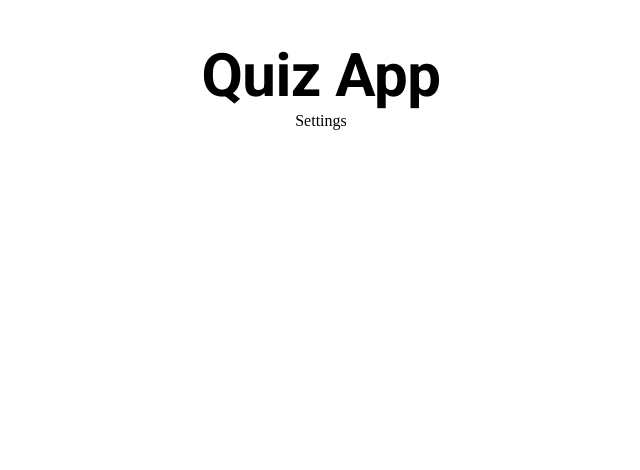
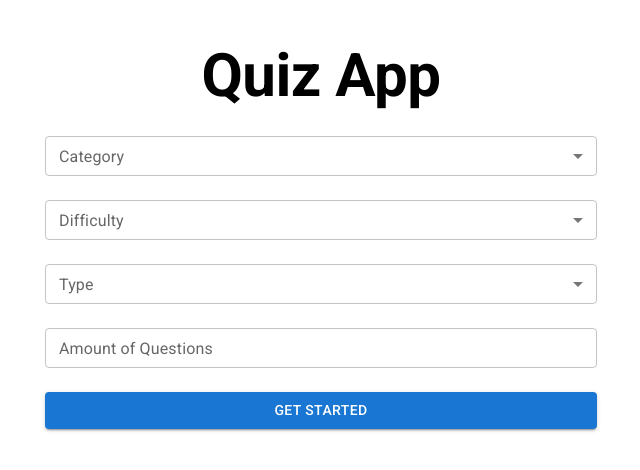
Before and after one commit to usma11dia0/japanese_quiz_app, a React (Create React App) app in the folder frontend/: page / in a window 1280 px wide. Shown: the top 470 px of the page, without its empty margins (319-959 px from the left). Built offline with nearby package versions, Linux system fonts and the light colour scheme.

Commit message:
complete setting view

```diff
--- a/frontend/src/App.tsx
+++ b/frontend/src/App.tsx
@@ -1,6 +1,5 @@
-import React from "react";
-import { BrowserRouter, Navigate, Route, Routes } from "react-router-dom";
-import { Container, Typography } from "@mui/material";
+import { BrowserRouter, Route, Routes } from "react-router-dom";
+import { Container } from "@mui/material";
 import { Box } from "@mui/system";
 
 import { FinalScreen } from "./pages/FinalScreen";
--- /dev/null
+++ b/frontend/src/components/SelectField.tsx
@@ -0,0 +1,24 @@
+import { Box } from "@mui/system";
+import { FormControl, InputLabel, MenuItem, Select } from "@mui/material";
+import { FC, useState } from "react";
+import { TSelectField } from "../features/types";
+
+export const SelectField: FC<TSelectField> = (props) => {
+  const { label } = props;
+  const [value, setValue] = useState("");
+
+  const handleChange = () => {};
+
+  return (
+    <Box mt={3} width="100%">
+      <FormControl size="small" fullWidth>
+        <InputLabel>{label}</InputLabel>
+        <Select value={value} label={label} onChange={handleChange}>
+          <MenuItem>Options1</MenuItem>
+          <MenuItem>Options2</MenuItem>
+          <MenuItem>Options3</MenuItem>
+        </Select>
+      </FormControl>
+    </Box>
+  );
+};
--- /dev/null
+++ b/frontend/src/components/TextFieldComp.tsx
@@ -0,0 +1,20 @@
+import { FormControl, TextField } from "@mui/material";
+import { Box } from "@mui/system";
+
+export const TextFieldComp = () => {
+  const handleChange = () => {};
+
+  return (
+    <Box mt={3} width="100%">
+      <FormControl fullWidth size="small">
+        <TextField
+          onChange={handleChange}
+          variant="outlined"
+          label="Amount of Questions"
+          type="number"
+          size="small"
+        ></TextField>
+      </FormControl>
+    </Box>
+  );
+};
--- /dev/null
+++ b/frontend/src/features/types.ts
@@ -0,0 +1,4 @@
+/* SelectField.ts */
+export interface TSelectField {
+  label: string;
+}
--- a/frontend/src/pages/Settings.tsx
+++ b/frontend/src/pages/Settings.tsx
@@ -1,13 +1,31 @@
-import React from "react";
-import { Typography } from "@mui/material";
+import React, { FormEvent } from "react";
+import { Button, Typography } from "@mui/material";
+import { Box } from "@mui/system";
+
+import { SelectField } from "../components/SelectField";
+import { TextFieldComp } from "../components/TextFieldComp";
 
 export const Settings = () => {
+  const handleSubmit = (e: FormEvent<HTMLFormElement>) => {
+    e.preventDefault();
+  };
+
   return (
     <>
       <Typography variant="h2" fontWeight="bold">
         Quiz App
       </Typography>
-      <div>Settings</div>
+      <form onSubmit={handleSubmit}>
+        <SelectField label="Category" />
+        <SelectField label="Difficulty" />
+        <SelectField label="Type" />
+        <TextFieldComp />
+        <Box mt={3} width="100%">
+          <Button fullWidth variant="contained" type="submit">
+            Get Started
+          </Button>
+        </Box>
+      </form>
     </>
   );
 };
```
